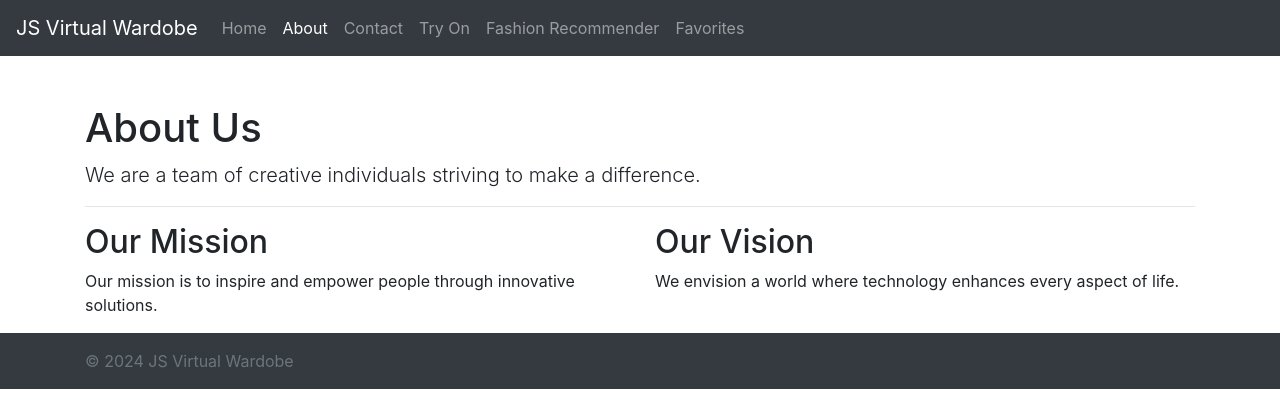
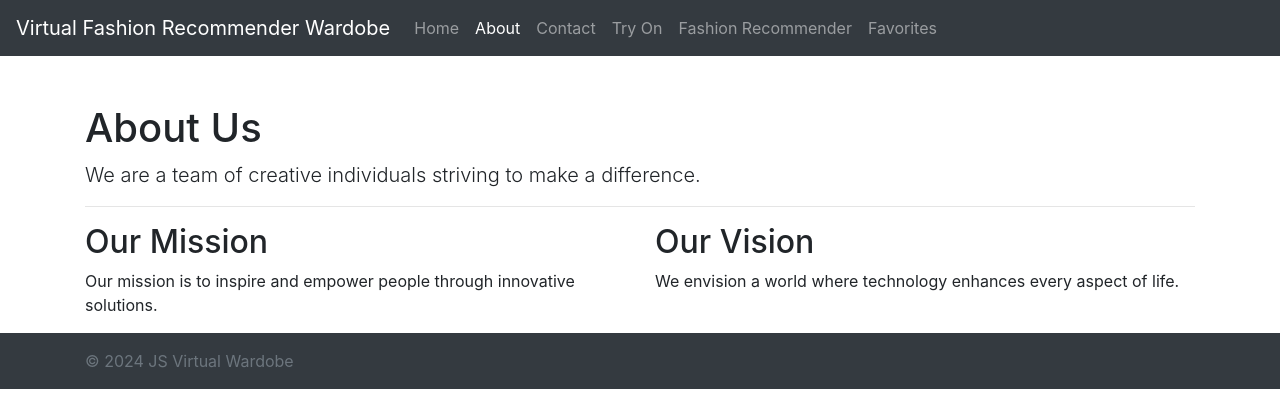
Before and after one commit to mukunda-p/vogueX---Fashion-Recommender, a Flask app: page /about in a window 1280 px wide. Shown: the top 420 px of the page. Run offline with Flask 3, Linux system fonts and the light colour scheme; some libraries are stand-ins or nearby versions.

Commit message:
Update about.html

```diff
--- a/templates/about.html
+++ b/templates/about.html
@@ -14,7 +14,7 @@
 
 <!-- Navbar -->
 <nav class="navbar navbar-expand-lg navbar-dark bg-dark">
-  <a class="navbar-brand" href="#">JS Virtual Wardobe</a>
+  <a class="navbar-brand" href="#"> Virtual Fashion Recommender Wardobe</a>
   <button class="navbar-toggler" type="button" data-toggle="collapse" data-target="#navbarSupportedContent" aria-controls="navbarSupportedContent" aria-expanded="false" aria-label="Toggle navigation">
     <span class="navbar-toggler-icon"></span>
   </button>
```
